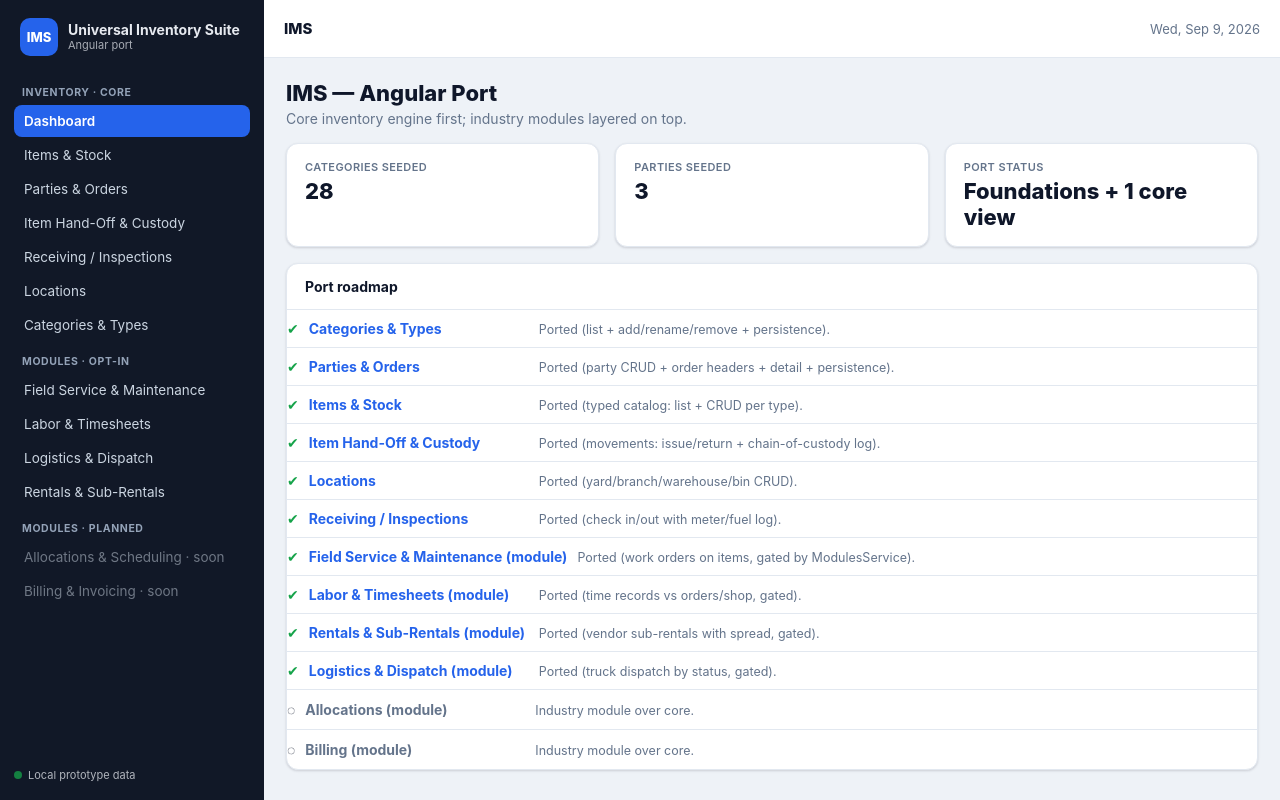
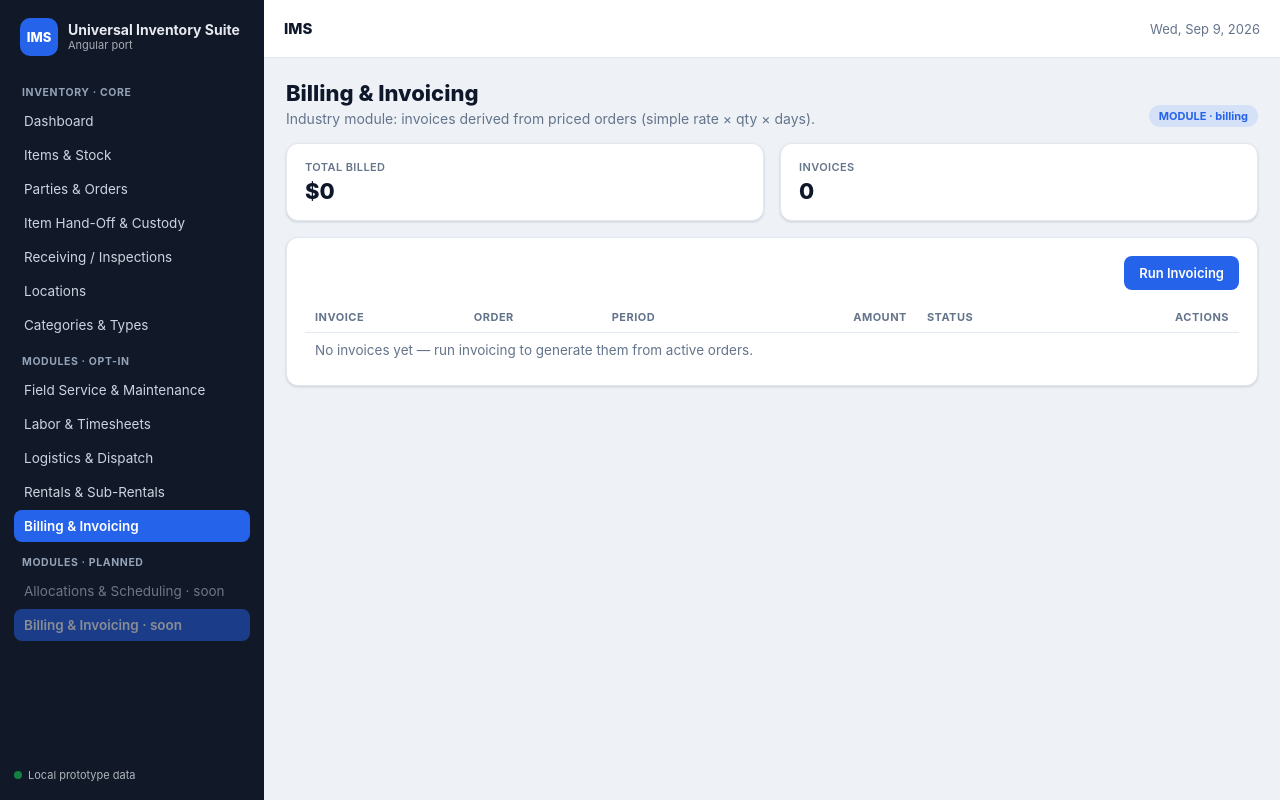
Before and after one commit to tinnerrob/ims-prototype-angular, an Angular app: page /invoicing in a window 1280 px wide. Before the commit this address led to /dashboard. Built offline with nearby package versions, Linux system fonts and the light colour scheme.

Commit message:
Port Billing & Invoicing (module): invoices derived from priced orders (rate x qty x days), gated

```diff
--- a/src/app/app.component.ts
+++ b/src/app/app.component.ts
@@ -40,6 +40,7 @@ export class AppComponent {
         { label: 'Labor & Timesheets', route: '/timesheet' },
         { label: 'Logistics & Dispatch', route: '/logistics' },
         { label: 'Rentals & Sub-Rentals', route: '/rentals' },
+        { label: 'Billing & Invoicing', route: '/invoicing' },
       ],
     },
     {
--- a/src/app/app.routes.ts
+++ b/src/app/app.routes.ts
@@ -5,6 +5,7 @@ import { CategoriesComponent } from './features/categories/categories.component'
 import { DashboardComponent } from './features/dashboard/dashboard.component';
 import { HandoffComponent } from './features/handoff/handoff.component';
 import { InspectionsComponent } from './features/inspections/inspections.component';
+import { InvoicingComponent } from './features/invoicing/invoicing.component';
 import { ItemsComponent } from './features/items/items.component';
 import { LocationsComponent } from './features/locations/locations.component';
 import { LogisticsComponent } from './features/logistics/logistics.component';
@@ -24,6 +25,7 @@ export const routes: Routes = [
   { path: 'categories', component: CategoriesComponent },
   { path: 'handoff', component: HandoffComponent },
   { path: 'inspections', component: InspectionsComponent },
+  { path: 'invoicing', component: InvoicingComponent, canActivate: [requireModule('billing')] },
   { path: 'items', component: ItemsComponent },
   { path: 'locations', component: LocationsComponent },
   { path: 'logistics', component: LogisticsComponent, canActivate: [requireModule('dispatch')] },
--- a/src/app/core/data.service.ts
+++ b/src/app/core/data.service.ts
@@ -17,6 +17,8 @@ import {
   DispatchStatus,
   Timesheet,
   Vehicle,
+  Invoice,
+  InvoiceStatus,
   WorkOrder,
   WorkOrderStatus,
 } from './models';
@@ -47,6 +49,7 @@ export class DataService {
     rentals: RentalSub[];
     vehicles: Vehicle[];
     dispatches: Dispatch[];
+    invoices: Invoice[];
   } = {
     settings: { categories: this.seedCategories() },
     parties: this.seedParties(),
@@ -60,6 +63,7 @@ export class DataService {
     rentals: this.seedRentals(),
     vehicles: this.seedVehicles(),
     dispatches: this.seedDispatches(),
+    invoices: [],
   };
 
   constructor() {
@@ -87,6 +91,7 @@ export class DataService {
       if (Array.isArray(snap.rentals)) this.db.rentals = snap.rentals;
       if (Array.isArray(snap.vehicles)) this.db.vehicles = snap.vehicles;
       if (Array.isArray(snap.dispatches)) this.db.dispatches = snap.dispatches;
+      if (Array.isArray(snap.invoices)) this.db.invoices = snap.invoices;
     } catch {
       /* corrupted storage -> keep seed */
     }
@@ -111,6 +116,7 @@ export class DataService {
           rentals: this.db.rentals,
           vehicles: this.db.vehicles,
           dispatches: this.db.dispatches,
+          invoices: this.db.invoices,
         }),
       );
     } catch {
@@ -459,6 +465,88 @@ export class DataService {
     return 'DSP-' + String(max + 1).padStart(3, '0');
   }
 
+  /* ----------------------------- billing -------------------------------- */
+
+  listInvoices(): Invoice[] {
+    return [...this.db.invoices];
+  }
+
+  activeOrders() {
+    return this.db.orders.filter((o) => o.status === 'active');
+  }
+
+  /** Whole days spanned by an order window (inclusive). */
+  orderDays(order: Order): number {
+    const s = Date.parse(order.startDate + 'T00:00:00');
+    const e = Date.parse(order.endDate + 'T00:00:00');
+    return Math.max(1, Math.round((e - s) / 86400000) + 1);
+  }
+
+  /** Simple cycle amount: sum of rateDaily * qty * days across the order lines. */
+  orderAmount(order: Order): number {
+    const days = this.orderDays(order);
+    const total = order.lineItems.reduce((sum, li) => {
+      const item = this.getItem(li.type, li.refId);
+      const rate = item?.rateDaily ?? 0;
+      return sum + rate * li.qty * days;
+    }, 0);
+    return Math.round(total * 100) / 100;
+  }
+
+  invoiceFor(orderId: string): Invoice | undefined {
+    return this.db.invoices.find((i) => i.orderId === orderId);
+  }
+
+  /** Invoice every active order that does not yet have one. Returns count created. */
+  generateInvoices(): number {
+    let created = 0;
+    for (const o of this.activeOrders()) {
+      if (this.invoiceFor(o.orderId)) continue;
+      const amount = this.orderAmount(o);
+      this.db.invoices.push({
+        id: this.nextInvoiceId(),
+        orderId: o.orderId,
+        orderLabel: `${o.orderId} · ${o.projectName}`,
+        amount,
+        periodStart: o.startDate,
+        periodEnd: o.endDate,
+        status: 'pending',
+      });
+      created++;
+    }
+    this.save();
+    return created;
+  }
+
+  markInvoicePaid(id: string): void {
+    const inv = this.db.invoices.find((i) => i.id === id);
+    if (inv) {
+      inv.status = 'paid';
+      this.save();
+    }
+  }
+
+  removeInvoice(id: string): void {
+    const i = this.db.invoices.findIndex((x) => x.id === id);
+    if (i >= 0) {
+      this.db.invoices.splice(i, 1);
+      this.save();
+    }
+  }
+
+  totalBilled(): number {
+    return this.db.invoices.reduce((s, i) => s + i.amount, 0);
+  }
+
+  private nextInvoiceId(): string {
+    let max = 0;
+    for (const i of this.db.invoices) {
+      const n = Number(i.id.split('-')[1]);
+      if (!Number.isNaN(n) && n > max) max = n;
+    }
+    return 'INV-' + String(max + 1).padStart(3, '0');
+  }
+
   /* ---------------------------- work orders ----------------------------- */
 
   listWorkOrders(): WorkOrder[] {
--- a/src/app/features/dashboard/dashboard.component.ts
+++ b/src/app/features/dashboard/dashboard.component.ts
@@ -29,6 +29,7 @@ export class DashboardComponent {
     { route: '/timesheet', title: 'Labor & Timesheets (module)', done: true, note: 'Ported (time records vs orders/shop, gated).' },
     { route: '/rentals', title: 'Rentals & Sub-Rentals (module)', done: true, note: 'Ported (vendor sub-rentals with spread, gated).' },
     { route: '/logistics', title: 'Logistics & Dispatch (module)', done: true, note: 'Ported (truck dispatch by status, gated).' },
+    { route: '/invoicing', title: 'Billing & Invoicing (module)', done: true, note: 'Ported (invoices from priced orders, gated).' },
     { route: '/scheduler', title: 'Allocations (module)', done: false, note: 'Industry module over core.' },
     { route: '/invoicing', title: 'Billing (module)', done: false, note: 'Industry module over core.' },
   ];
--- /dev/null
+++ b/src/app/features/invoicing/invoicing.component.html
@@ -0,0 +1,49 @@
+<section class="page">
+  <div class="page-head">
+    <div>
+      <h1>Billing &amp; Invoicing</h1>
+      <p class="page-sub">Industry module: invoices derived from priced orders (simple rate × qty × days).</p>
+    </div>
+    <span class="mod-tag">MODULE · billing</span>
+  </div>
+
+  <div class="stat-row">
+    <div class="card stat"><span class="stat-label">Total billed</span><span class="stat-value">${{ data.totalBilled() }}</span></div>
+    <div class="card stat"><span class="stat-label">Invoices</span><span class="stat-value">{{ invoices().length }}</span></div>
+  </div>
+
+  <div class="card">
+    <div class="card-body">
+      <div class="toolbar">
+        <button class="btn btn-primary" (click)="run()">Run Invoicing</button>
+      </div>
+      @if (lastRun > 0) {
+        <p class="empty">Created {{ lastRun }} invoice(s).</p>
+      }
+      <table class="table">
+        <thead>
+          <tr><th>Invoice</th><th>Order</th><th>Period</th><th class="th-end">Amount</th><th>Status</th><th class="th-end">Actions</th></tr>
+        </thead>
+        <tbody>
+          @for (inv of invoices(); track inv.id) {
+            <tr>
+              <td class="mono strong">{{ inv.id }}</td>
+              <td>{{ inv.orderLabel }}</td>
+              <td>{{ inv.periodStart }} → {{ inv.periodEnd }}</td>
+              <td class="td-end strong">${{ inv.amount }}</td>
+              <td><span class="status" [class.off]="inv.status === 'paid'">{{ label[inv.status] }}</span></td>
+              <td class="td-end">
+                @if (inv.status !== 'paid') {
+                  <button class="btn btn-ghost btn-sm" (click)="markPaid(inv)">Mark paid</button>
+                }
+                <button class="btn btn-danger-ghost btn-sm" (click)="remove(inv)">Remove</button>
+              </td>
+            </tr>
+          } @empty {
+            <tr><td colspan="6" class="empty">No invoices yet — run invoicing to generate them from active orders.</td></tr>
+          }
+        </tbody>
+      </table>
+    </div>
+  </div>
+</section>
--- /dev/null
+++ b/src/app/features/invoicing/invoicing.component.scss
@@ -0,0 +1 @@
+/* Billing & Invoicing — reuses shared styles. */
--- /dev/null
+++ b/src/app/features/invoicing/invoicing.component.ts
@@ -0,0 +1,39 @@
+import { Component } from '@angular/core';
+
+import { DataService } from '../../core/data.service';
+import { Invoice, InvoiceStatus } from '../../core/models';
+
+const STATUS_LABEL: Record<InvoiceStatus, string> = {
+  pending: 'Pending',
+  invoiced: 'Invoiced',
+  paid: 'Paid',
+};
+
+@Component({
+  selector: 'ims-invoicing',
+  standalone: true,
+  templateUrl: './invoicing.component.html',
+  styleUrl: './invoicing.component.scss',
+})
+export class InvoicingComponent {
+  readonly label = STATUS_LABEL;
+  lastRun = 0;
+
+  constructor(readonly data: DataService) {}
+
+  invoices(): Invoice[] {
+    return this.data.listInvoices();
+  }
+
+  run(): void {
+    this.lastRun = this.data.generateInvoices();
+  }
+
+  markPaid(inv: Invoice): void {
+    this.data.markInvoicePaid(inv.id);
+  }
+
+  remove(inv: Invoice): void {
+    if (confirm(`Remove invoice ${inv.id}?`)) this.data.removeInvoice(inv.id);
+  }
+}
```
Also changed, not shown: src/app/core/models.ts (+12 -0 lines), 1 other file (tests, documents, lock files or other folders).
